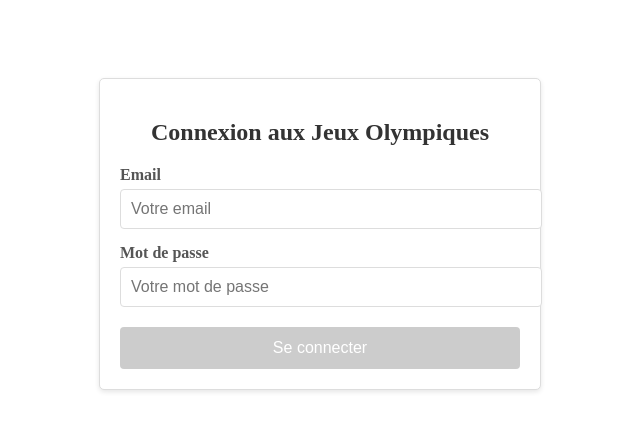
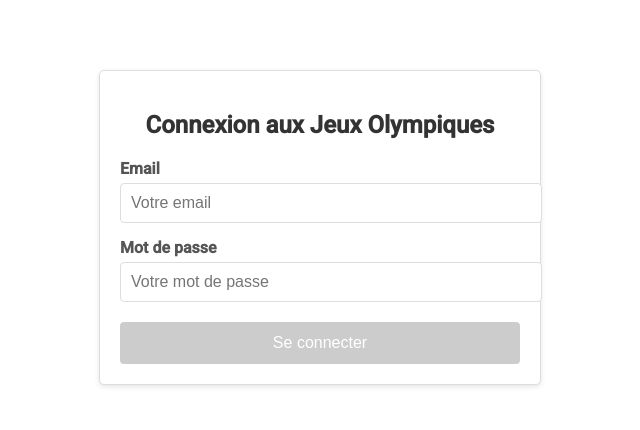
Before and after one commit to Movztache/jeux-olympiques-frontend, an Angular app: page /login in a window 1280 px wide. Shown: the top 430 px of the page, without its empty margins (320-960 px from the left). Built offline with nearby package versions, Linux system fonts and the light colour scheme.

Commit message:
Add Angular Material + JWT decoder + NgRx

```diff
--- a/angular.json
+++ b/angular.json
@@ -32,6 +32,7 @@
               }
             ],
             "styles": [
+              "@angular/material/prebuilt-themes/azure-blue.css",
               "src/styles.scss"
             ],
             "scripts": []
@@ -91,6 +92,7 @@
               }
             ],
             "styles": [
+              "@angular/material/prebuilt-themes/azure-blue.css",
               "src/styles.scss"
             ],
             "scripts": []
--- a/src/app/app-routing.module.ts
+++ b/src/app/app-routing.module.ts
@@ -1,7 +1,6 @@
 import { NgModule } from '@angular/core';
 import { RouterModule, Routes } from '@angular/router';
 import { LoginComponent } from './features/auth/pages/login/login.component';
-import { HomeComponent } from './home/home.component';
 
 // La constante routes définit toutes les routes disponibles dans l'application
 const routes: Routes = [
@@ -9,9 +8,6 @@
   // Quand l'URL sera '/login', Angular affichera le composant LoginComponent
   { path: 'login', component: LoginComponent },
 
-  // Cette nouvelle route associe le chemin 'home' au composant HomeComponent
-  // Quand l'URL sera '/home', Angular affichera le composant HomeComponent que nous venons de créer
-  { path: 'home', component: HomeComponent },
 
   // Cette route gère l'URL racine '' (ex: http://localhost:4200/)
   // 'redirectTo' redirige vers le chemin spécifié ('/login')
--- a/src/index.html
+++ b/src/index.html
@@ -6,8 +6,10 @@
   <base href="/">
   <meta name="viewport" content="width=device-width, initial-scale=1">
   <link rel="icon" type="image/x-icon" href="favicon.ico">
+  <link href="https://fonts.googleapis.com/css2?family=Roboto:wght@300;400;500&display=swap" rel="stylesheet">
+  <link href="https://fonts.googleapis.com/icon?family=Material+Icons" rel="stylesheet">
 </head>
-<body>
+<body class="mat-typography">
   <app-root></app-root>
 </body>
 </html>
--- a/src/styles.scss
+++ b/src/styles.scss
@@ -1 +1,4 @@
 /* You can add global styles to this file, and also import other style files */
+
+html, body { height: 100%; }
+body { margin: 0; font-family: Roboto, "Helvetica Neue", sans-serif; }
```
Also changed, not shown: package.json (+8 -0 lines), src/app/shared/material.module.ts (added, +17 -0 lines), 1 other file (tests, documents, lock files or other folders).
